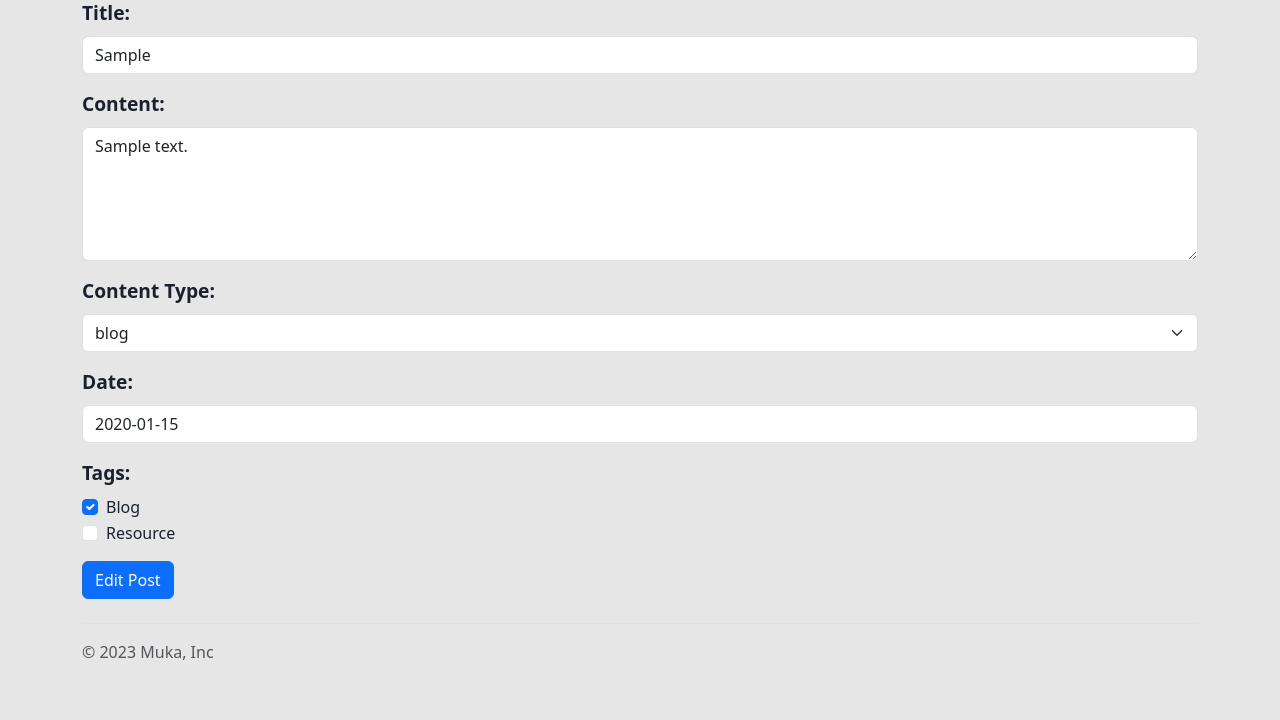
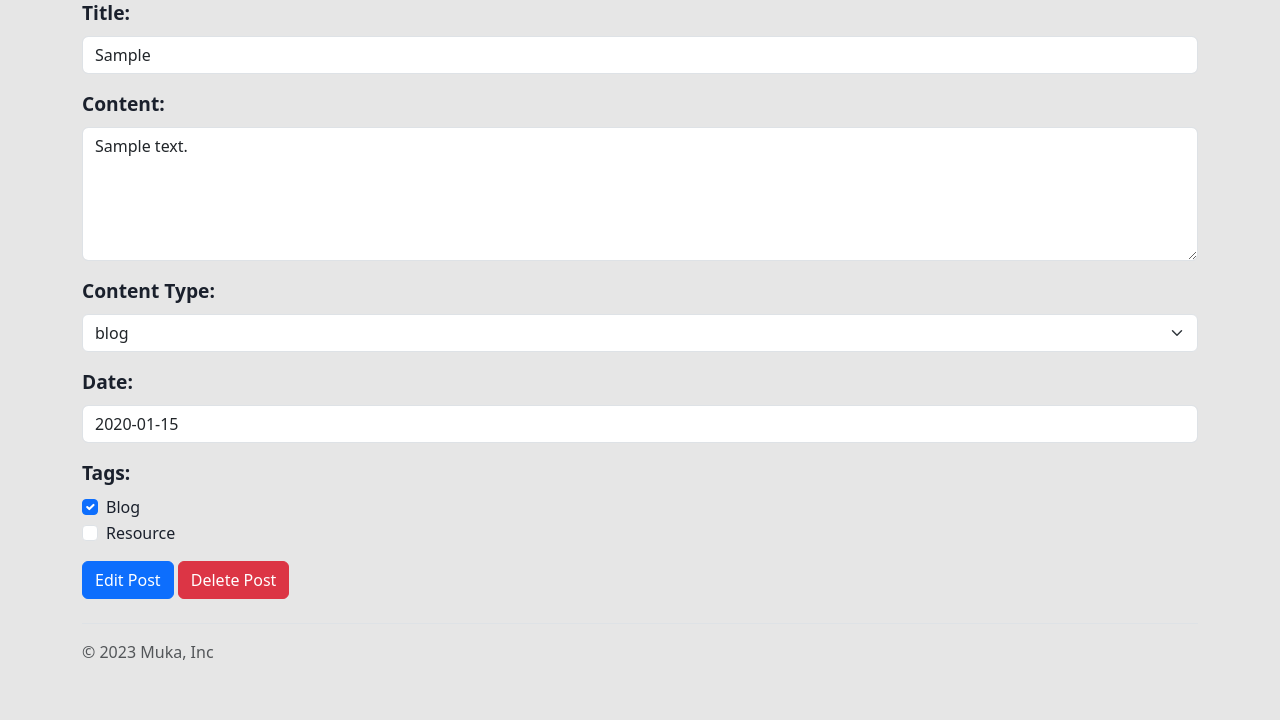
Before and after one commit to Muka-is-home/api, a Django app: page /adminportal/edit_blog/1 in a window 1280 px wide. Shown: the part 168-888 px from the top of the page. Run offline with Django 4.2, Linux system fonts and the light colour scheme; data comes from the database, SQL or seed files in the repository; tables that the repository leaves empty hold one stand-in row (values such as "Sample post"); parts of the project's set-up code (start-up, migrations or seed data) failed here and were passed over.

Commit message:
added delete functionality on edit post page

```diff
--- a/adminportal/urls.py
+++ b/adminportal/urls.py
@@ -1,7 +1,7 @@
 from django.contrib import admin
 from django.urls import path
 from django.views.generic import TemplateView
-from adminportal.views import user_list, update_approval, edit_blog, create_blog, blog_list
+from adminportal.views import user_list, update_approval, edit_blog, create_blog, blog_list, delete_blog
 
 app_name = "adminportal"
 
@@ -11,5 +11,6 @@ urlpatterns = [
   path(f"{app_name}/access_denied", TemplateView.as_view(template_name="adminportal/access_denied.html"), name="access_denied"),
   path(f"{app_name}/edit_blog/<int:pk>", edit_blog, name="edit_blog"),
   path(f"{app_name}/create_blog", create_blog, name="create_blog"),
-  path(f"{app_name}/blogs", blog_list, name="blogs")
+  path(f"{app_name}/blogs", blog_list, name="blogs"),
+  path(f"{app_name}/delete_blog/<int:pk>", delete_blog, name="delete_blog")
 ]
--- a/adminportal/views/__init__.py
+++ b/adminportal/views/__init__.py
@@ -1,3 +1,3 @@
 from .user_list import user_list, user_is_superuser
 from .user_approval import update_approval
-from .blog import edit_blog, create_blog, blog_list
+from .blog import edit_blog, create_blog, blog_list, delete_blog
--- a/adminportal/views/blog.py
+++ b/adminportal/views/blog.py
@@ -113,3 +113,10 @@ def blog_list(request):
     return render(request, "adminportal/blog_list.html", {
         "blogs": blogs
     })
+
+def delete_blog(request, pk):
+
+    blog = Content.objects.get(pk=pk)
+    blog.delete()
+
+    return blog_list(request)
--- a/templates/adminportal/edit_blog_form.html
+++ b/templates/adminportal/edit_blog_form.html
@@ -42,6 +42,16 @@
       </div>
 
       <button type="submit" class="btn btn-primary">Edit Post</button>
+      <a href="{% url 'delete_blog' blog.id %}">
+      <button id="delete" type="button" class="btn btn-danger"><i class="bi bi-trash"></i> Delete Post</button>
+      </a>
     </form>
   </div>
+  <script>
+    document.getElementById("delete").addEventListener("click", function(e) {
+        if (!confirm("Are you sure you want to delete this post? This action cannot be undone")) {
+            e.preventDefault();
+        }
+    });
+  </script>
 {% endblock %}
```
